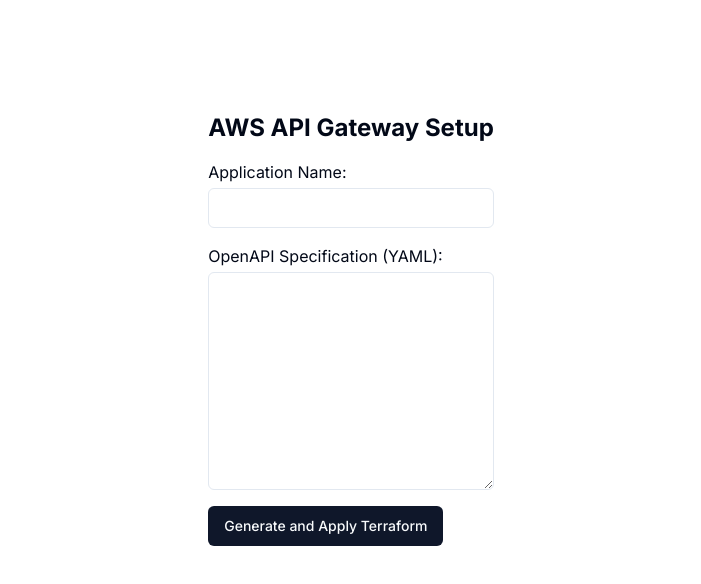
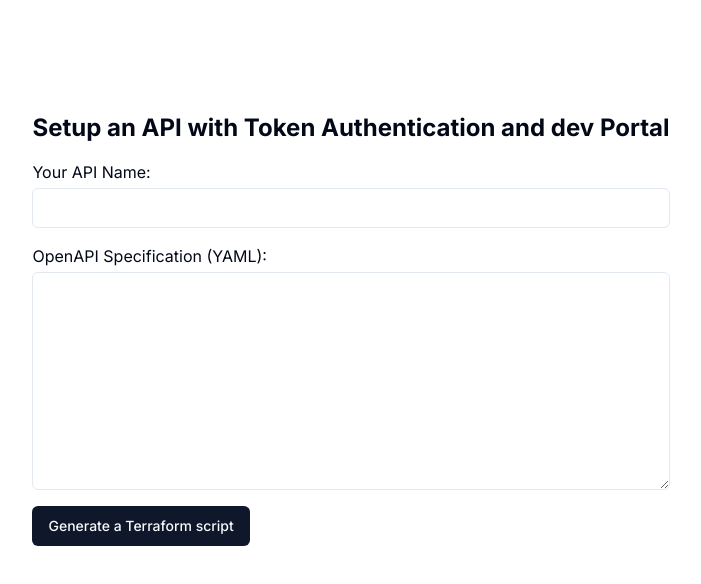
Before and after one commit to jayjaychicago/timesaved-cli, a Next.js app: page / in a window 1280 px wide. Shown: the top 584 px of the page, without its empty margins (289-990 px from the left). Built offline with nearby package versions, Linux system fonts and the light colour scheme.

Commit message:
correction

```diff
--- a/src/components/AWSSetup.tsx
+++ b/src/components/AWSSetup.tsx
@@ -5,7 +5,7 @@
 import { Textarea } from "@/components/ui/textarea";
 import { Alert, AlertDescription } from "@/components/ui/alert";
 import { Loader2 } from "lucide-react";
-import Link from 'next/link';
+
 
 const AWSSetup = () => {
   const [awsCredentials, setAwsCredentials] = useState({
@@ -67,10 +67,10 @@
 
   return (
     <div className="max-w-2xl mx-auto p-4">
-      <h1 className="text-2xl font-bold mb-4">AWS API Gateway Setup</h1>
+      <h1 className="text-2xl font-bold mb-4">Setup an API with Token Authentication and dev Portal</h1>
       <form onSubmit={handleSubmit} className="space-y-4">
         <div>
-          <label className="block mb-1">Application Name:</label>
+          <label className="block mb-1">Your API Name:</label>
           <Input
             type="text"
             value={applicationName}
@@ -95,7 +95,7 @@
               Processing...
             </>
           ) : (
-            'Generate and Apply Terraform'
+            'Generate a Terraform script'
           )}
         </Button>
       </form>
@@ -108,7 +108,12 @@
         <div className="mt-4">
           <h2 className="text-xl font-semibold mb-2">Results:</h2>
           <div className="bg-gray-100 p-4 rounded overflow-x-auto">
-            <p><strong>Terraform script:</strong> <Link href="/terraform.zip">terraform.zip</Link></p>
+            <p><strong>Terraform script:</strong> <a
+            href="/terraform.zip"
+            className="bg-blue-500 hover:bg-blue-700 text-white font-bold py-2 px-4 rounded ml-2"
+          >
+            Download Terraform Script
+          </a></p>
           </div>
         </div>
       )}
```
Also changed, not shown: 1 other file (tests, documents, lock files or other folders).
